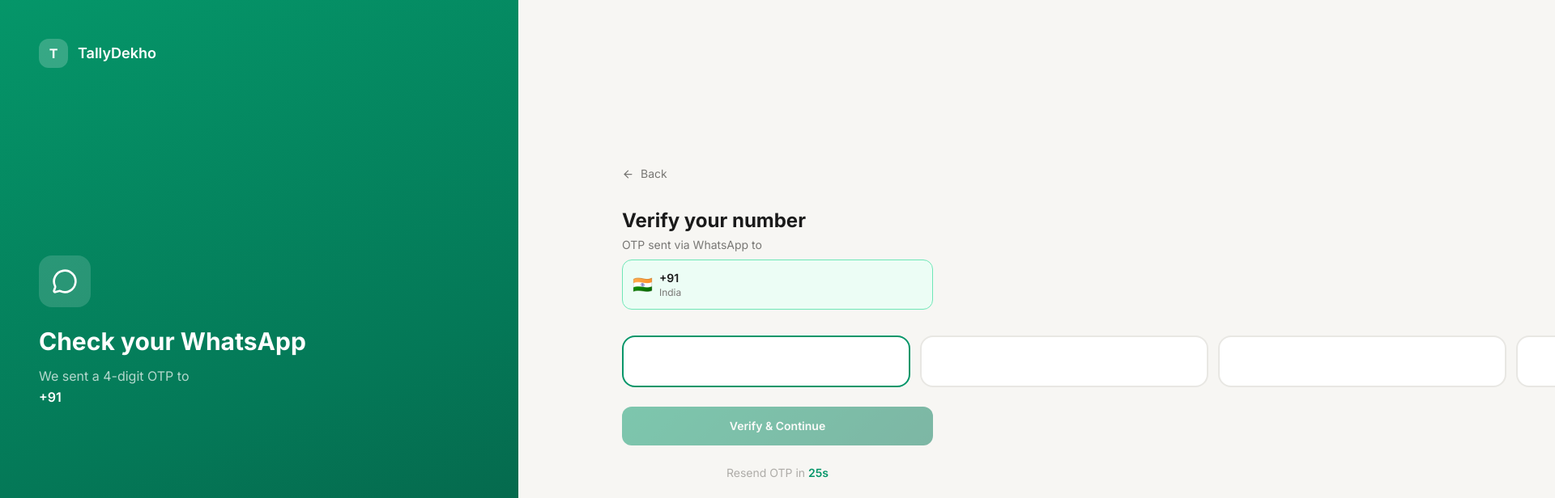
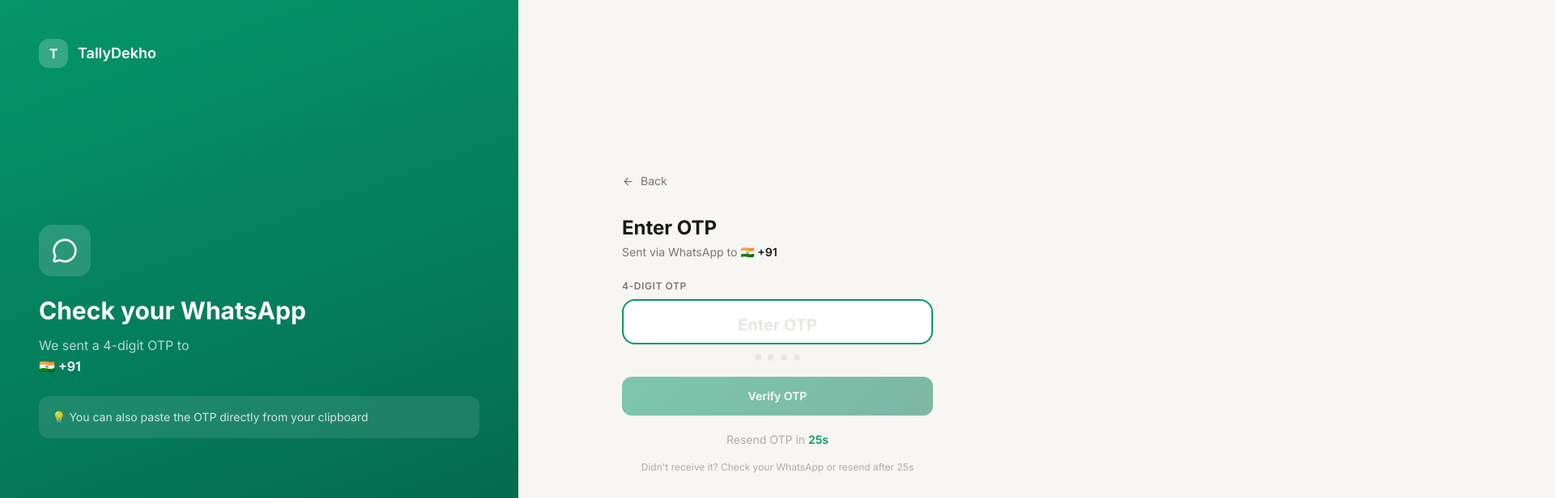
Before and after one commit to theyash2822/tallydekho-web, a React (Vite) app: page /auth/otp in a window 1280 px wide. Shown: the top 616 px of the page at 81% size, 1920 px wide, since content can reach past the window. Built offline with nearby package versions, Linux system fonts and the light colour scheme; no server answers.

Commit message:
Improved OTP screen - single input with paste support, progress dots, better UX

```diff
--- a/src/pages/auth/OTPScreen.jsx
+++ b/src/pages/auth/OTPScreen.jsx
@@ -1,79 +1,67 @@
 import { useState, useRef, useEffect } from 'react';
 import { useNavigate, useLocation } from 'react-router-dom';
-import { ArrowLeft, MessageCircle } from 'lucide-react';
+import { ArrowLeft, MessageCircle, CheckCircle } from 'lucide-react';
 import { useAuth } from '../../contexts/AuthContext';
 import api from '../../services/api';
 
 export default function OTPScreen() {
   const navigate = useNavigate();
   const location = useLocation();
-  const { login, saveCompanies } = useAuth();
+  const { login } = useAuth();
 
   const phone = location.state?.phone || '';
   const countryCode = location.state?.countryCode || '+91';
   const countryFlag = location.state?.countryFlag || '🇮🇳';
   const countryName = location.state?.countryName || 'India';
 
-  const [otp, setOtp] = useState(['', '', '', '']);
+  // Single OTP input field (better UX — user can paste OTP directly)
+  const [otp, setOtp] = useState('');
   const [error, setError] = useState('');
   const [verifying, setVerifying] = useState(false);
   const [resending, setResending] = useState(false);
   const [timer, setTimer] = useState(30);
   const [resendDisabled, setResendDisabled] = useState(true);
-  const inputRefs = useRef([null, null, null, null]);
+  const inputRef = useRef(null);
 
-  // Countdown timer
   useEffect(() => {
     if (timer <= 0) { setResendDisabled(false); return; }
     const t = setTimeout(() => setTimer(p => p - 1), 1000);
     return () => clearTimeout(t);
   }, [timer]);
 
-  // Auto-focus first input
-  useEffect(() => { setTimeout(() => inputRefs.current[0]?.focus(), 100); }, []);
+  useEffect(() => { setTimeout(() => inputRef.current?.focus(), 100); }, []);
 
-  const handleChange = (index, value) => {
-    if (!/^\d*$/.test(value)) return;
-    const newOtp = [...otp];
-    newOtp[index] = value.slice(-1);
-    setOtp(newOtp);
+  const handleChange = (e) => {
+    const val = e.target.value.replace(/\D/g, '').slice(0, 4);
+    setOtp(val);
     setError('');
-    // Auto advance
-    if (value && index < 3) inputRefs.current[index + 1]?.focus();
-    // Auto submit when all filled
-    if (value && index === 3) {
-      const full = [...newOtp.slice(0, 3), value].join('');
-      if (full.length === 4) handleVerify(full);
-    }
+    if (val.length === 4) handleVerify(val);
   };
 
-  const handleKeyDown = (index, e) => {
-    if (e.key === 'Backspace' && !otp[index] && index > 0) {
-      inputRefs.current[index - 1]?.focus();
-    }
+  const handlePaste = (e) => {
+    e.preventDefault();
+    const pasted = e.clipboardData.getData('text').replace(/\D/g, '').slice(0, 4);
+    setOtp(pasted);
+    setError('');
+    if (pasted.length === 4) handleVerify(pasted);
   };
 
-  const handleVerify = async (otpStr) => {
-    const code = otpStr || otp.join('');
-    if (code.length !== 4) { setError('Please enter the 4-digit OTP'); return; }
+  const handleVerify = async (code) => {
+    const otpCode = code || otp;
+    if (otpCode.length !== 4) { setError('Please enter the 4-digit OTP'); return; }
     setVerifying(true);
     try {
-      const res = await api.verifyOtp(phone, code, countryCode);
+      const res = await api.verifyOtp(phone, otpCode, countryCode);
       if (res?.status && res?.data?.token) {
-        const token = res.data.token;
-        await login(token, { mobileNumber: phone, countryCode });
-        const onboardingDone = localStorage.getItem('onboardingDone');
-        navigate(onboardingDone === 'true' ? '/' : '/auth/get-started');
+        await login(res.data.token, { mobileNumber: phone, countryCode, name: res.data.user?.name });
+        navigate(localStorage.getItem('onboardingDone') === 'true' ? '/' : '/auth/get-started');
       } else {
-        // Demo mode — accept any OTP
         await login('demo-token-' + Date.now(), { mobileNumber: phone, countryCode });
-        const onboardingDone = localStorage.getItem('onboardingDone');
-        navigate(onboardingDone === 'true' ? '/' : '/auth/get-started');
+        navigate(localStorage.getItem('onboardingDone') === 'true' ? '/' : '/auth/get-started');
       }
     } catch {
       await login('demo-token-' + Date.now(), { mobileNumber: phone, countryCode });
-      const onboardingDone = localStorage.getItem('onboardingDone');
-      navigate(onboardingDone === 'true' ? '/' : '/auth/get-started');
+      navigate(localStorage.getItem('onboardingDone') === 'true' ? '/' : '/auth/get-started');
     } finally {
       setVerifying(false);
     }
@@ -82,20 +70,21 @@
   const handleResend = async () => {
     if (resendDisabled || resending) return;
     setResending(true);
-    try {
-      await api.sendOtp(phone).catch(() => {});
+    setOtp('');
+    setError('');
+    try { await api.sendOtp(phone, countryCode).catch(() => {}); } finally {
+      setResending(false);
       setTimer(30);
       setResendDisabled(true);
-      setOtp(['', '', '', '']);
-      inputRefs.current[0]?.current?.focus();
-    } catch {}
-    finally { setResending(false); }
+      inputRef.current?.focus();
+    }
   };
 
   return (
     <div className="min-h-screen flex" style={{ background: '#F7F6F3' }}>
       {/* Left panel */}
-      <div className="hidden lg:flex lg:w-1/2 flex-col justify-between p-12" style={{ background: 'linear-gradient(160deg, #059669 0%, #047857 60%, #065F46 100%)' }}>
+      <div className="hidden lg:flex lg:w-1/2 flex-col justify-between p-12"
+        style={{ background: 'linear-gradient(160deg,#059669 0%,#047857 60%,#065F46 100%)' }}>
         <div className="flex items-center gap-3">
           <div className="w-9 h-9 bg-white/20 rounded-xl flex items-center justify-center font-bold text-white text-base">T</div>
           <span className="text-white font-semibold text-lg">TallyDekho</span>
@@ -107,8 +96,11 @@
           <h2 className="text-3xl font-bold text-white">Check your WhatsApp</h2>
           <p className="text-white/70 mt-3 text-base leading-relaxed">
             We sent a 4-digit OTP to<br />
-            <span className="text-white font-semibold">{countryCode} {phone}</span>
+            <span className="text-white font-semibold">{countryFlag} {countryCode} {phone}</span>
           </p>
+          <div className="mt-6 p-4 bg-white/10 rounded-xl text-sm text-white/80">
+            💡 You can also paste the OTP directly from your clipboard
+          </div>
         </div>
         <p className="text-white/40 text-xs">© 2025 TallyDekho. All rights reserved.</p>
       </div>
@@ -121,60 +113,70 @@
             <ArrowLeft size={15} /> Back
           </button>
 
-          <h2 className="text-2xl font-bold text-[#1A1A1A] mb-1">Verify your number</h2>
-          <p className="text-sm text-[#787774] mb-2">
-            OTP sent via WhatsApp to
+          <h2 className="text-2xl font-bold text-[#1A1A1A] mb-1">Enter OTP</h2>
+          <p className="text-sm text-[#787774] mb-6">
+            Sent via WhatsApp to <span className="font-semibold text-[#1A1A1A]">{countryFlag} {countryCode} {phone}</span>
           </p>
-          <div className="flex items-center gap-2 mb-8 p-3 bg-[#ECFDF5] rounded-xl border border-[#6EE7B7]">
-            <span className="text-xl">{countryFlag}</span>
-            <div>
-              <p className="text-sm font-semibold text-[#1A1A1A]">{countryCode} {phone}</p>
-              <p className="text-xs text-[#787774]">{countryName}</p>
+
+          {/* Single clean OTP input */}
+          <div className="mb-5">
+            <label className="text-xs font-semibold text-[#787774] uppercase tracking-wider block mb-2">
+              4-Digit OTP
+            </label>
+            <input
+              ref={inputRef}
+              type="tel"
+              inputMode="numeric"
+              maxLength={4}
+              value={otp}
+              onChange={handleChange}
+              onPaste={handlePaste}
+              placeholder="Enter OTP"
+              className={`w-full h-14 text-center text-3xl font-bold tracking-[0.5em] bg-white border-2 rounded-2xl outline-none transition-all placeholder:text-[#E8E7E3] placeholder:text-xl placeholder:tracking-normal ${
+                error ? 'border-rose-400' : otp.length === 4 ? 'border-[#059669]' : 'border-[#E8E7E3] focus:border-[#059669]'
+              }`}
+              style={{ letterSpacing: otp ? '0.5em' : 'normal' }}
+            />
+            {/* Progress dots */}
+            <div className="flex justify-center gap-2 mt-3">
+              {[0,1,2,3].map(i => (
+                <div key={i} className={`w-2 h-2 rounded-full transition-all ${i < otp.length ? 'bg-[#059669] scale-110' : 'bg-[#E8E7E3]'}`} />
+              ))}
             </div>
+            {error && <p className="text-xs text-rose-500 mt-2 text-center">{error}</p>}
           </div>
 
-          {/* OTP boxes */}
-          <div className="flex gap-3 mb-6">
-            {otp.map((digit, i) => (
-              <input
-                key={i}
-                ref={el => { inputRefs.current[i] = el; }}
-                type="tel"
-                inputMode="numeric"
-                maxLength={1}
-                value={digit}
-                onChange={e => handleChange(i, e.target.value)}
-                onKeyDown={e => handleKeyDown(i, e)}
-                className={`flex-1 h-16 text-center text-2xl font-bold bg-white border-2 rounded-2xl outline-none transition-all ${
-                  digit ? 'border-[#059669] text-[#059669]' : 'border-[#E8E7E3] text-[#1A1A1A]'
-                } focus:border-[#059669]`}
-              />
-            ))}
-          </div>
-
-          {error && <p className="text-xs text-rose-500 mb-4">{error}</p>}
-
-          <button onClick={() => handleVerify()} disabled={verifying || otp.join('').length < 4}
+          <button
+            onClick={() => handleVerify()}
+            disabled={verifying || otp.length < 4}
             className="w-full h-12 rounded-xl text-sm font-semibold text-white transition-all hover:opacity-90 active:scale-[0.98] disabled:opacity-50 flex items-center justify-center gap-2"
-            style={{ background: 'linear-gradient(135deg,#059669,#047857)' }}>
+            style={{ background: 'linear-gradient(135deg,#059669,#047857)' }}
+          >
             {verifying ? (
               <div className="w-4 h-4 border-2 border-white/30 border-t-white rounded-full animate-spin" />
-            ) : 'Verify & Continue'}
+            ) : otp.length === 4 ? (
+              <><CheckCircle size={15} /> Verify OTP</>
+            ) : 'Verify OTP'}
           </button>
 
           {/* Resend */}
-          <div className="text-center mt-6">
+          <div className="text-center mt-5">
             {resendDisabled ? (
               <p className="text-sm text-[#AEACA8]">
-                Resend OTP in <span className="font-semibold text-[#059669]">{timer}s</span>
+                Resend OTP in <span className="font-semibold" style={{ color: '#059669' }}>{timer}s</span>
               </p>
             ) : (
               <button onClick={handleResend} disabled={resending}
-                className="text-sm text-[#059669] font-semibold hover:underline disabled:opacity-60">
-                {resending ? 'Resending...' : 'Resend OTP'}
+                className="text-sm font-semibold hover:underline disabled:opacity-60 transition-colors"
+                style={{ color: '#059669' }}>
+                {resending ? 'Sending...' : '↩ Resend OTP'}
               </button>
             )}
           </div>
+
+          <p className="text-xs text-[#AEACA8] text-center mt-4">
+            Didn't receive it? Check your WhatsApp or resend after {timer > 0 ? `${timer}s` : 'now'}
+          </p>
         </div>
       </div>
     </div>
```
